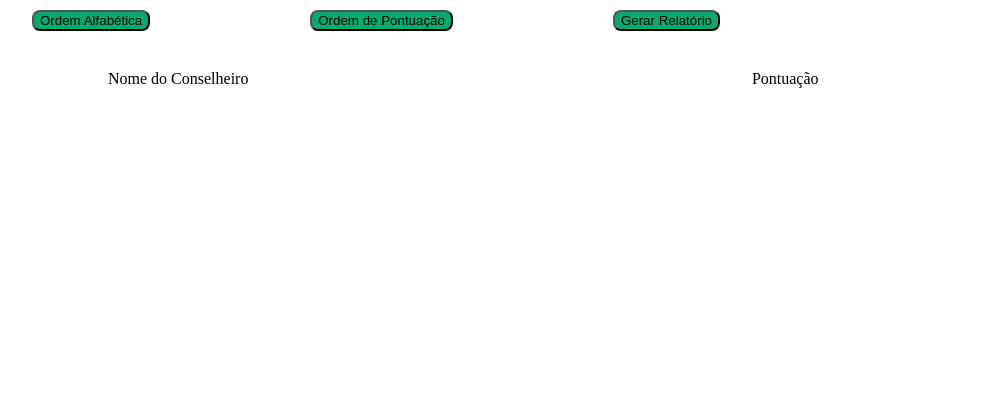
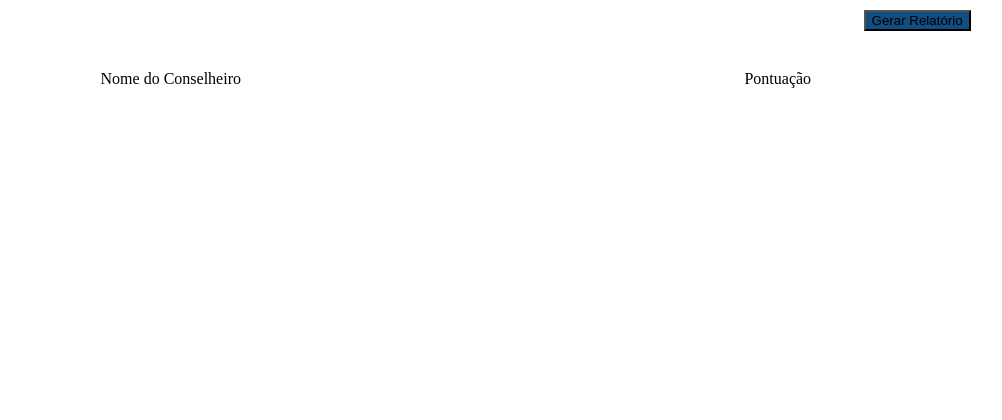
Before and after one commit to Wellohi/SRC, a PHP site: template pages/ranking.php in a window 1280 px wide. Shown: the top 420 px of the page, without its empty margins (264-1266 px from the left). Run offline with PHP 8.4, Linux system fonts and the light colour scheme; the template is opened without the code that fills it, so the values that code supplies are empty.

Commit message:
Order by em Ranking

```diff
--- a/css/conselheiros.css
+++ b/css/conselheiros.css
@@ -119,11 +119,7 @@
     margin: 10px 10px -16px 10px;
 }
 
-.btn-ranking{
-    margin: 0px 10vh;
-    background: #04AA6D;
-    border-radius: 8px;
-}
+.btn-ranking{position: relative;margin-left: 87%;float: right;max-width: 14em !important;background-color: #124D81;}
 
 .head-tab, .head-tab th{
     font-weight:400;
@@ -187,3 +183,8 @@ input[type=number]::-webkit-inner-spin-button {
 input[type=number] {
     -moz-appearance: textfield;
 }
+
+.classificando{
+    cursor: pointer;
+    padding: 3px 5px;
+}
--- a/pages/ranking.php
+++ b/pages/ranking.php
@@ -1,8 +1,6 @@
 <link rel="stylesheet" href="../css/conselheiros.css">
 
 <div class="group-buttons">
-  <button class="btn btn-ranking" onclick="sortTableByName()">Ordem Alfabética</button>
-  <button class="btn btn-ranking" onclick="sortTableByScore()">Ordem de Pontuação</button>
   <button class="btn btn-ranking" onclick="generateReport()">Gerar Relatório</button>
 </div>
 
@@ -12,8 +10,8 @@
     <div style="width: 100%;" class="tableOverflow">
         <table id="conselheirosTable" style="width: 100%;">
           <tr class="head-tab">
-            <th>Nome do Conselheiro</th>
-            <th>Pontuação</th>
+            <th onclick="sortTableByName()" class="classificando"> Nome do Conselheiro <i class="fa-solid fa-arrow-up-z-a"></i> </th>
+            <th onclick="sortTableByScore()" class="classificando"> Pontuação <i class="fa-solid fa-arrow-up-wide-short"></i> </th>
           </tr>
           <?php
           // Preparando a consulta
@@ -34,7 +32,7 @@
         </table>
     </div>
 </div>
-<br>
+<br>''
 
 <dialog id="modal-acessarRankingConselheiro" class="modal">
   <div class="modal-content">
```
